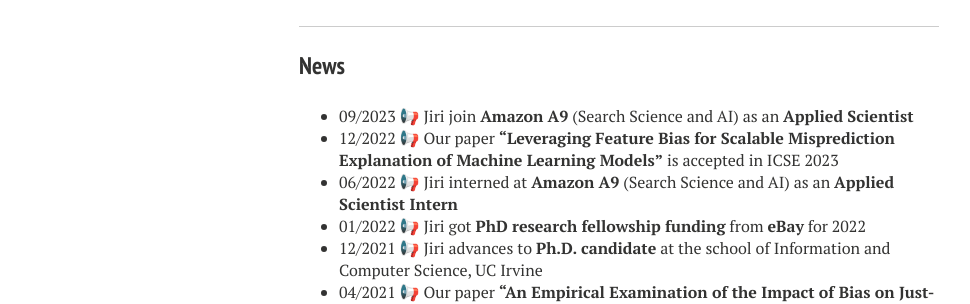
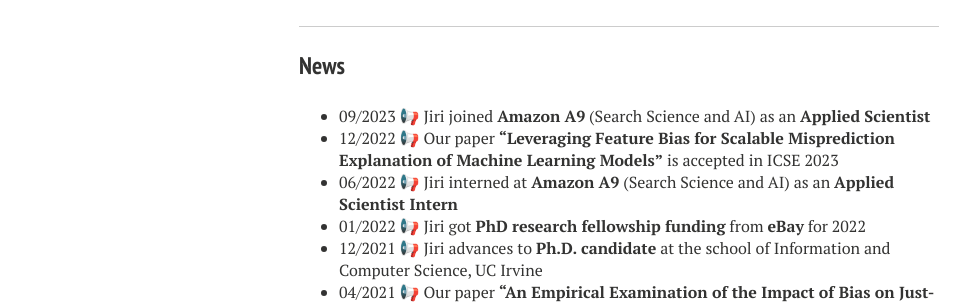
Before and after one commit to Jirigesi/Jirigesi.github.io, a Jekyll site: the page built from index.md, in a window 1280 px wide. Shown: the part 641-945 px from the top of the page, without its empty margins (21-991 px from the left). Built offline with Jekyll 4.4.1, drawn with Linux system fonts in a browser that asks for light colours; nearby versions of some CDN libraries; comment, search, counter and statistics services are not loaded.

Commit message:
Update index.md

```diff
--- a/index.md
+++ b/index.md
@@ -30,7 +30,7 @@ At UC Irvine, he was working with Prof. <a href="https://scholar.google.com/cita
 
 ---
 ### News
-- 09/2023 📢 Jiri join **Amazon A9** (Search Science and AI) as an **Applied Scientist**
+- 09/2023 📢 Jiri joined **Amazon A9** (Search Science and AI) as an **Applied Scientist**
 - 12/2022 📢 Our paper **"Leveraging Feature Bias for Scalable Misprediction Explanation of Machine Learning Models"** is accepted in ICSE 2023
 - 06/2022 📢 Jiri interned at **Amazon A9** (Search Science and AI) as an **Applied Scientist Intern**
 - 01/2022 📢 Jiri got **PhD research fellowship funding** from **eBay** for 2022
```
